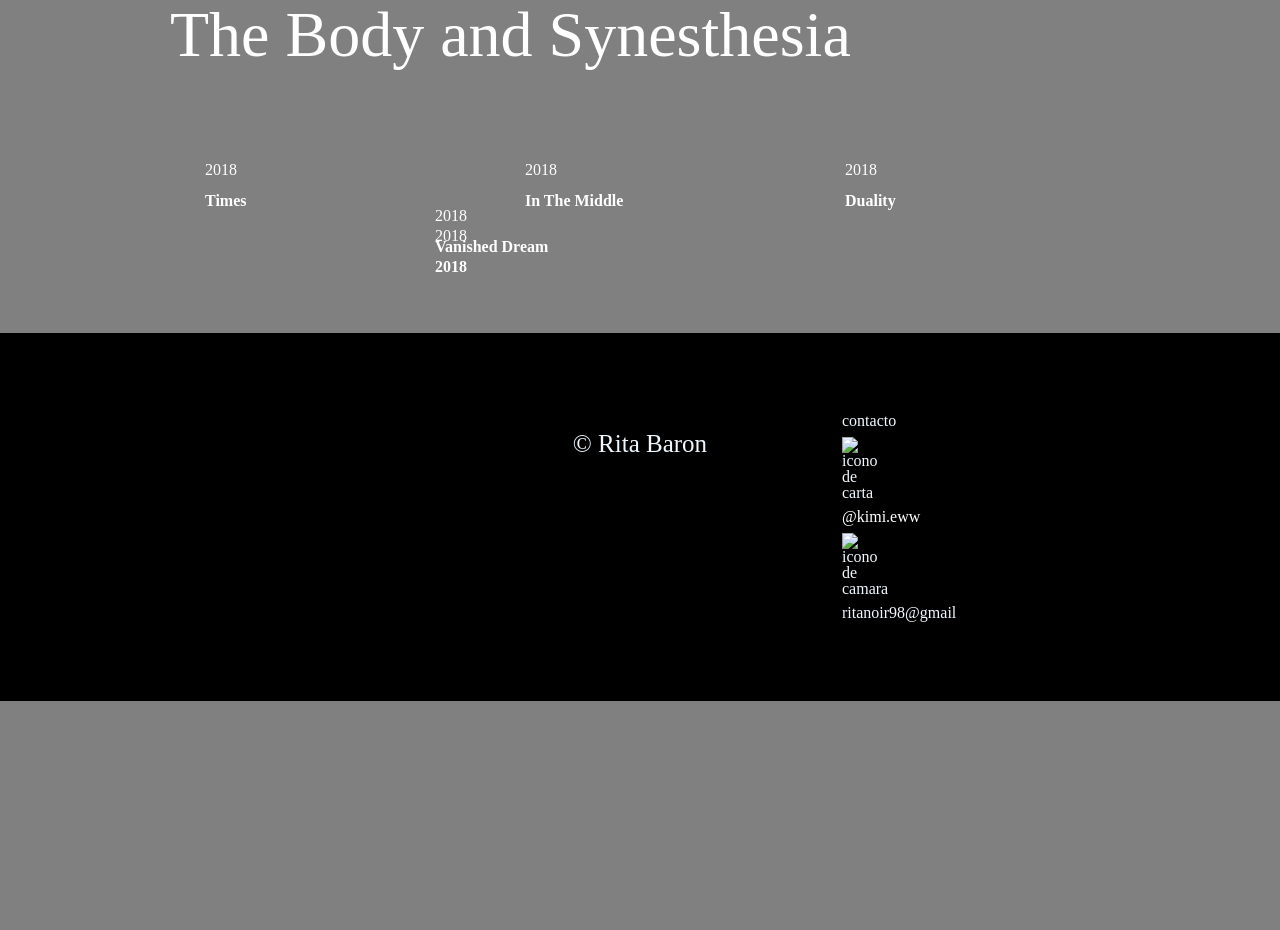
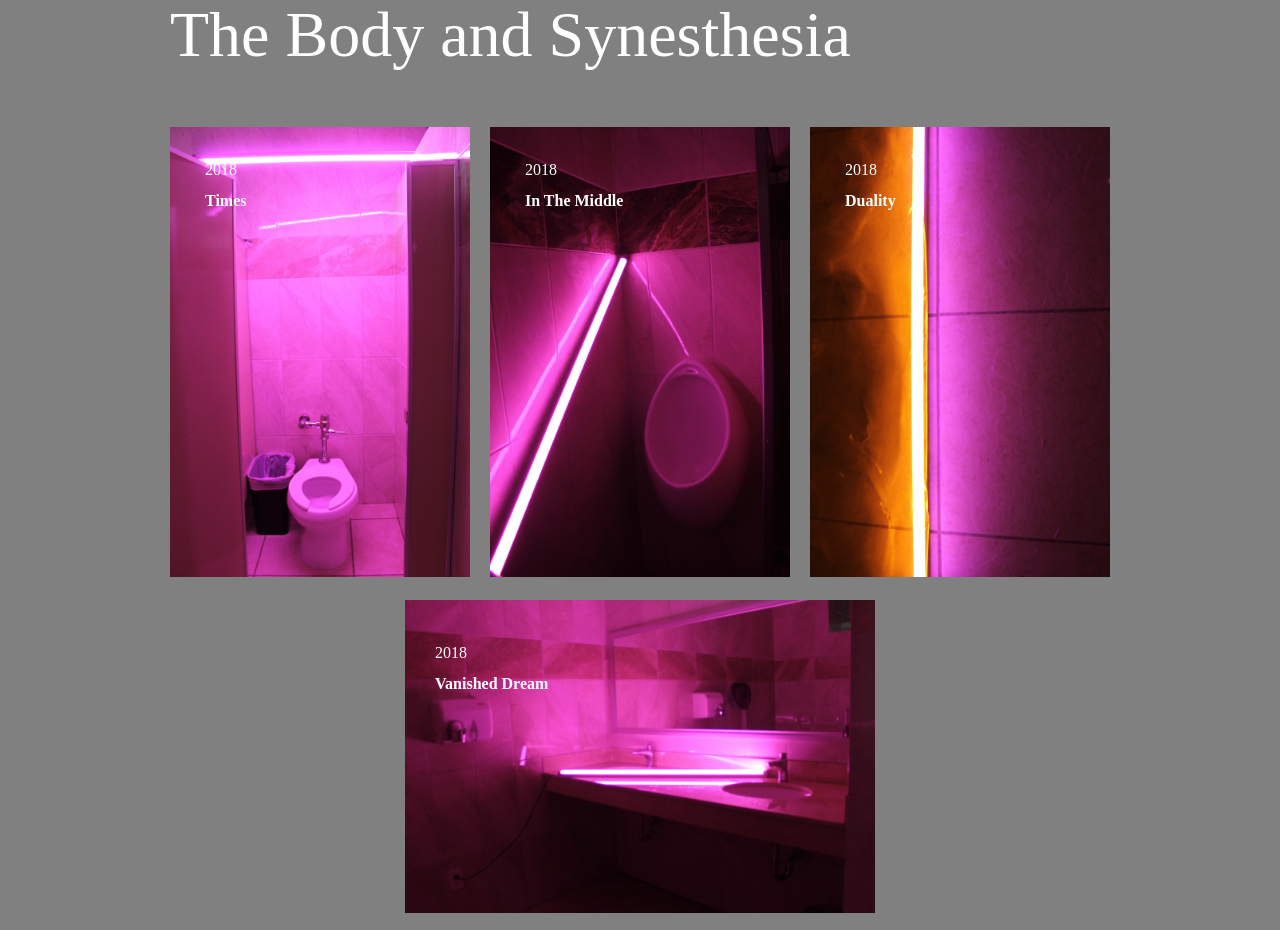
Before and after one commit to Ritabaron/rita-artwork.github.io, a plain HTML site: page obra2.html in a window 1280 px wide. Shown: the part 277-1207 px from the top of the page. Before the commit the page ends 1008 px from the top, so only its background shows below. Drawn offline with Linux system fonts and the light colour scheme.

Commit message:
ultima imagenes

```diff
--- a/obra2.html
+++ b/obra2.html
@@ -39,34 +39,34 @@
                             <p>2018</p>
                             <p>Times</p>
                          </div>
-                         <img src="imagenes/1i.jpg" alt="">
+                         <img src="imagenes1/1i.jpg" alt="">
                     </div>
                     <div class="pieza-obras2">
                         <div class="ficha">
                             <p>2018</p>
                             <p>In The Middle </p>
                         </div>
-                        <img src="mi primera chamba/2i.jpg" alt="">
+                        <img src="imagenes1/2i.jpg" alt="">
                     </div>
                     <div class="pieza-obras2">
                         <div class="ficha">
                             <p>2018</p>
                             <p>Duality</p>
                         </div>
-                        <img src="imagenes/3i.jpg" alt="">
+                        <img src="imagenes1/3i.jpg" alt="">
                     </div>
                 </div>
 
                 <div class="obras-horizontales">
                     <div class="hpieza-obras2">
-                        <img src="imagenes/1im.jpg" alt="">
+                        <img src="imagenes1/1im.jpg" alt="">
                         <div class="hficha">
                             <p>2018</p>
                             <p>Vanished Dream </p>
                         </div>
                     </div>
                     <div class="hpieza-obras2">
-                        <img src="imagenes/2im.jpg" alt="">
+                        <img src="imagenes1/2im.jpg" alt="">
                         <div class="hficha">
                             <p>2018</p>
                             <p>2018</p>
@@ -91,9 +91,9 @@
 
              <div class="N-footer-texto ">
                 <h2>contacto </h2>
-                <img class="icono-conactos" src="imagenes/icono de correo.jpg" alt="icono de carta">
+                <img class="icono-conactos" src="imagenes1/icono de correo.jpg" alt="icono de carta">
                 <P class="instagram"><a href="https://www.instagram.com/kimi.eww?igsh=MXZ2d2NlbWdlbDBzYg==">@kimi.eww</a></P>
-                <img class="icono-conactos"  src="imagenes/icono instagram.jpg" alt="icono de camara">
+                <img class="icono-conactos"  src="imagenes1/icono instagram.jpg" alt="icono de camara">
                 <P>ritanoir98@gmail</P>
             </div>
         </div>
```
Also changed, not shown: index.html (+3 -3 lines), obra0.html (+3 -3 lines), obra1.html (+7 -7 lines), obra3.html (+2 -2 lines).
